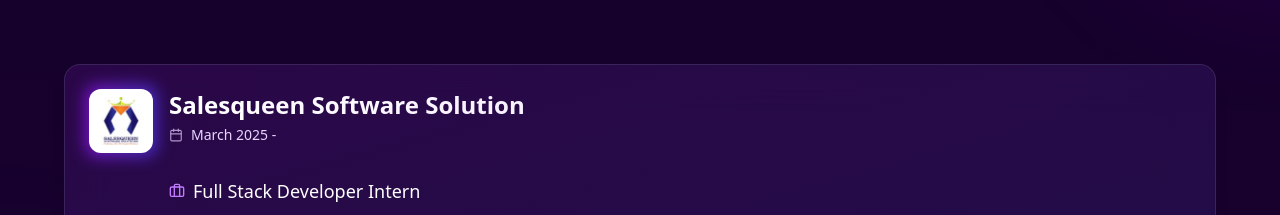
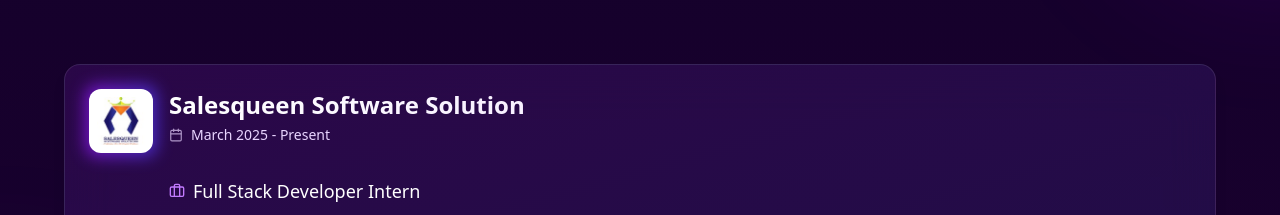
Before and after one commit to anil29717/Portfollio, a React (Vite) app: page / in a window 1280 px wide. Shown: the part 2369-2584 px from the top of the page. Built offline with nearby package versions, Linux system fonts and the light colour scheme.

Commit message:
Update Experience.jsx

```diff
--- a/src/components/Experience.jsx
+++ b/src/components/Experience.jsx
@@ -7,7 +7,7 @@
     company: 'Salesqueen Software Solution',
     project: 'Working with live Project',
     role: 'Full Stack Developer Intern',
-    date: 'March 2025 - ',
+    date: 'March 2025 - Present',
     description: 'Working as a Full Stack Developer at SaleQueen, handling both frontend and backend development. I use PHP (CodeIgniter 4) and MySQL for backend, and HTML, CSS, JavaScript for frontend. I manage and maintain websites, ensuring smooth performance and user-friendly design.',
     techStack: ['HTML', 'Javascript', 'Coigniter 4','React Js']
   },
```
